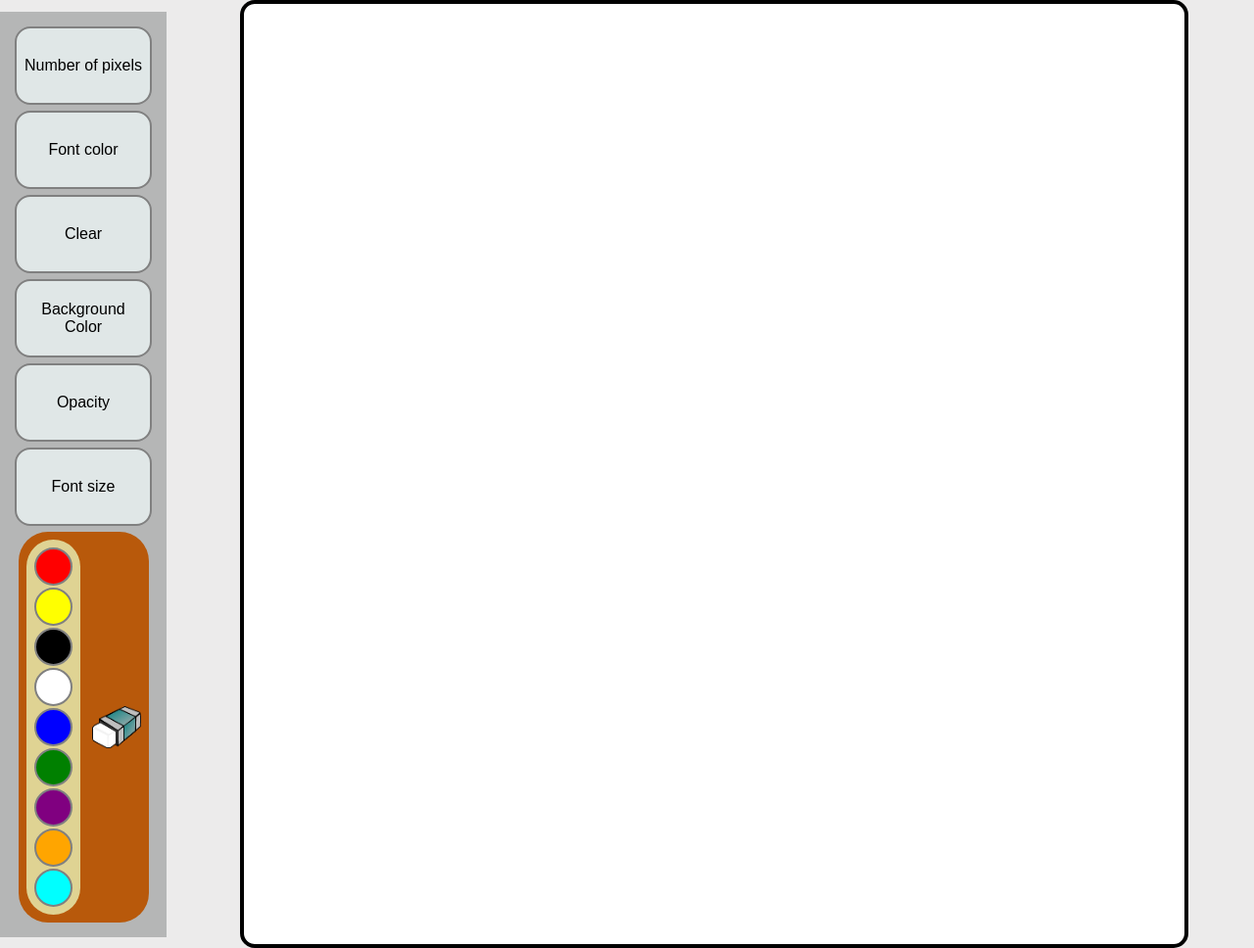
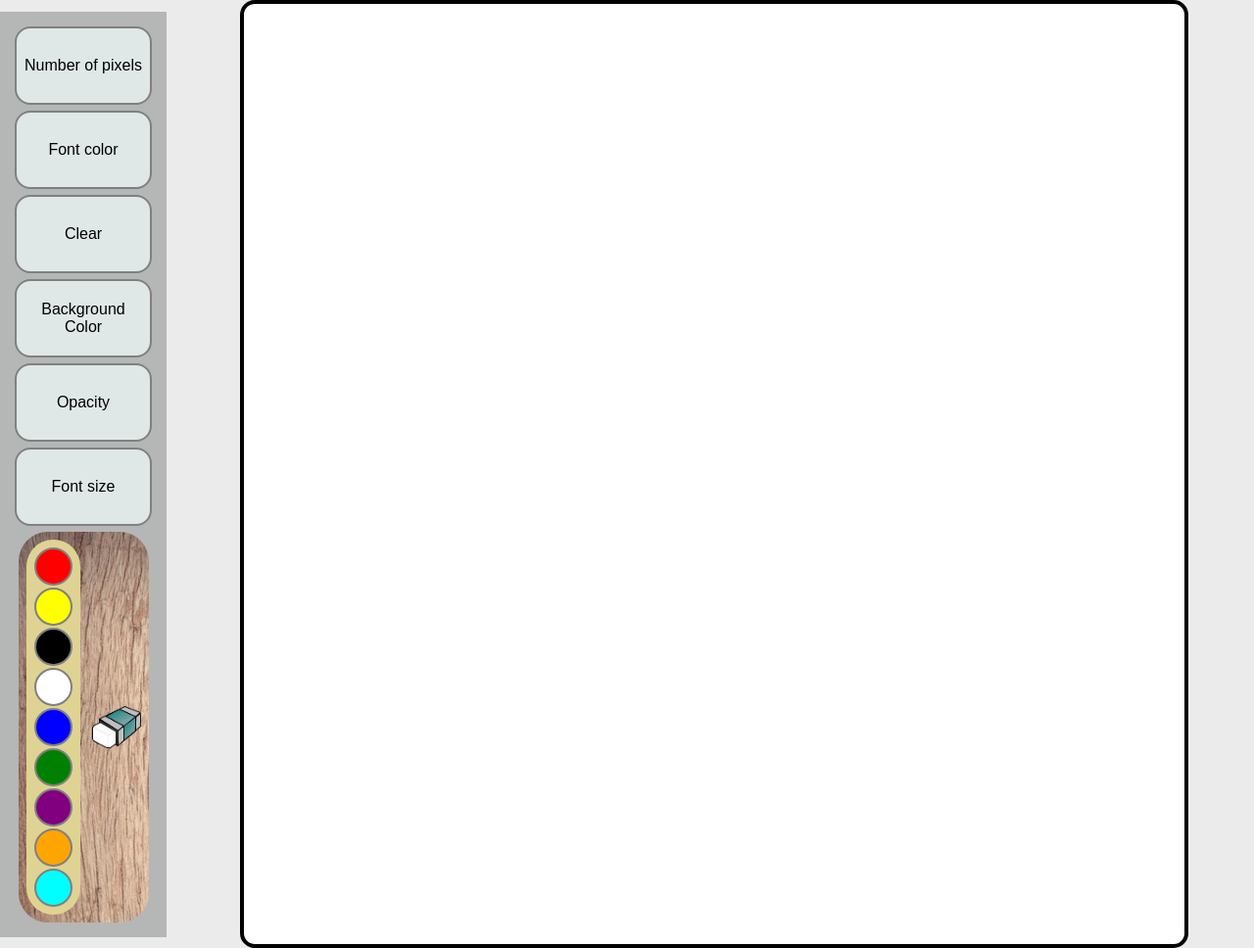
Before and after one commit to AhmedWaleedKalifa/Etch-a-Sketch, a plain HTML site: page index.html in a window 1280 px wide. Shown: the whole page at 98% size. Drawn offline with Linux system fonts and the light colour scheme.

Commit message:
feat: add background image for tools section

```diff
--- a/style.css
+++ b/style.css
@@ -54,7 +54,7 @@ table {
     justify-content: center;
     align-items: center;
     gap: 12px;
-    background-color: rgb(184, 89, 11);
+    background-image: url(./images/wood.jpg);
     border-radius: 30px;
     padding:8px;
 }
```
Also changed, not shown: images/wood.jpg (added).
